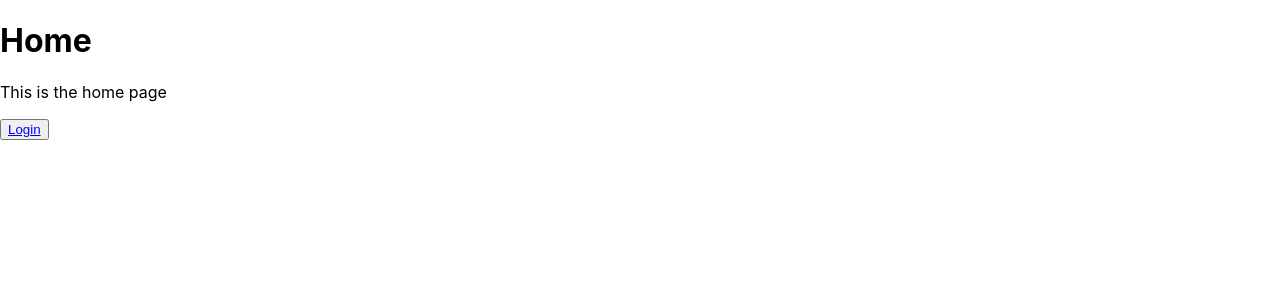
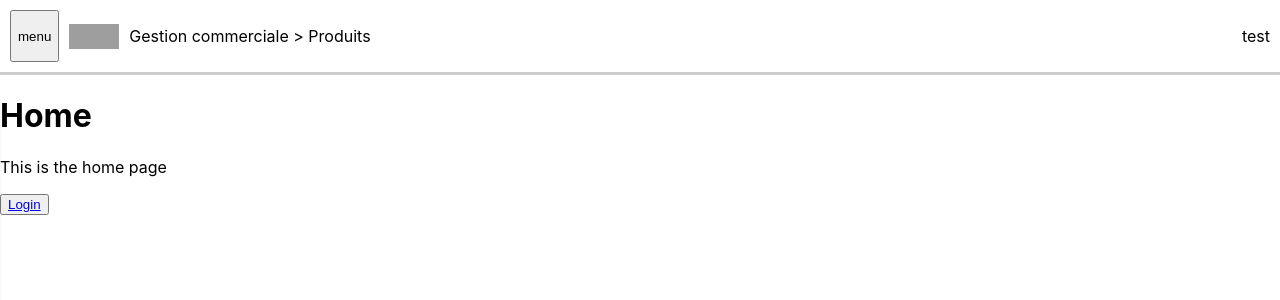
Before and after one commit to sebtex1/sage-frontend, a React (Create React App) app: page / in a window 1280 px wide. Shown: the top 300 px of the page. Built offline with nearby package versions, Linux system fonts and the light colour scheme; grey boxes are pictures that could not be loaded.

Commit message:
Feat: add header toolbar + nav slider

```diff
--- a/src/App.js
+++ b/src/App.js
@@ -3,13 +3,14 @@ import {
     createBrowserRouter,
     RouterProvider,
 } from "react-router-dom";
+import Default from "./layouts/Default";
 import Home from "./pages/Home";
 import Login from "./pages/Login";
 
 const router = createBrowserRouter([
     {
         path: "/",
-        element: <Home />,
+        element: <Default><Home /></Default>,
     },
     {
         path: "/login",
--- /dev/null
+++ b/src/components/Toolbar.js
@@ -0,0 +1,110 @@
+import React from 'react';
+import styled from 'styled-components';
+
+const Toolbar = () => {
+    const [open, setOpen] = React.useState(false);
+
+    // Fonction activant le menu
+    const handleMenu = () => {
+        setOpen(!open);
+    }
+
+    return (
+        <>
+            <Div>
+                <Side>
+                    <button onClick={handleMenu}>menu</button>
+                    <Img src="https://signin.sso.sage.com/brands/default/images/sage-logo.png" alt="Logo sage" />
+                    <p>Gestion commerciale &gt; Produits</p>
+                </Side>
+                <Side>
+                    <p>test</p>
+                </Side>
+            </Div>
+            <Slider $left={open ? '50px' : '-230px'}>
+                <TopSlider>
+                    <HeaderSlider>
+                        <Img src="https://signin.sso.sage.com/brands/default/images/sage-logo.png" alt="Logo sage" />
+                        <button onClick={handleMenu}>menu</button>
+                    </HeaderSlider>
+                    <LinksSlider>
+                        <p>Gestion commercial</p>
+                        <p>Comptabilité</p>
+                        <p>Paie</p>
+                    </LinksSlider>
+                    <LinksSlider>
+                        <p>Documents</p>
+                        <p>Tiers</p>
+                        <p>Produits</p>
+                        <p>Dépôts</p>
+                    </LinksSlider>
+                </TopSlider>
+                <BottomSlider>
+                    <h1>Footer</h1>
+                </BottomSlider>
+            </Slider>
+        </>
+    );
+}
+export default Toolbar;
+
+
+const Div = styled.div`
+    display: flex;
+    justify-content: space-between;
+    border-bottom: 3px solid #ccc;
+    padding: 10px;
+`;
+
+const Side = styled.div`
+    display: flex;
+`;
+
+const Img = styled.img`
+    display: block;
+    width: 50px;
+    height: 25px;
+    margin: auto 10px;
+`;
+
+const Slider = styled.div`
+    position: absolute;
+    display: flex;
+    flex-direction: column;
+    justify-content: space-between;
+    padding: 10px;
+    top: 100px;
+    left: ${props => props.$left ? props.$left : '0'};
+    width: 200px;
+    height: 700px;
+    background-color: #fff;
+    border-radius: 5px;
+    box-shadow: 2px -2px 10px black;
+    transition: 0.5s;
+`;
+
+const TopSlider = styled.div`
+    display: flex;
+    flex-direction: column;
+`;
+
+const HeaderSlider = styled.div`
+    display: flex;
+    justify-content: space-between;
+    align-items: center;
+    padding: 10px;
+    border-bottom: 1px solid #ccc;
+`;
+
+const LinksSlider = styled.div`
+    display: flex;
+    flex-direction: column;
+    padding: 10px;
+    border-bottom: 1px solid #ccc;
+`;
+
+const BottomSlider = styled.div`
+    display: flex;
+    flex-direction: column;
+    border-top: 1px solid #000;
+`;
--- /dev/null
+++ b/src/layouts/Default.js
@@ -0,0 +1,14 @@
+import React from "react";
+import Toolbar from "../components/Toolbar";
+
+const Default = ({ children }) => {
+    return (
+        <>
+            <div>
+               <Toolbar />
+            </div>
+            <main>{children}</main>
+        </>
+    );
+}
+export default Default;
```
